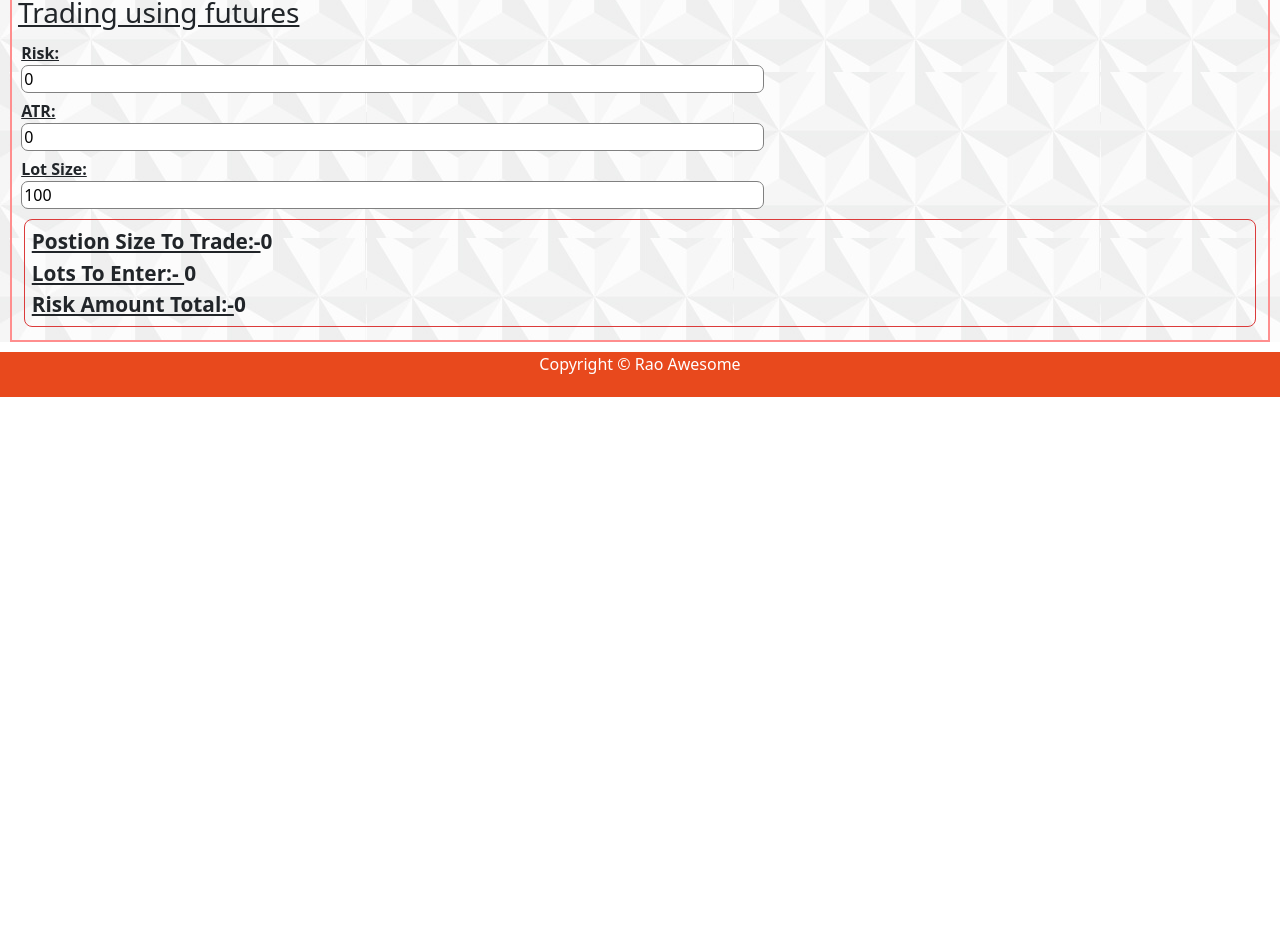
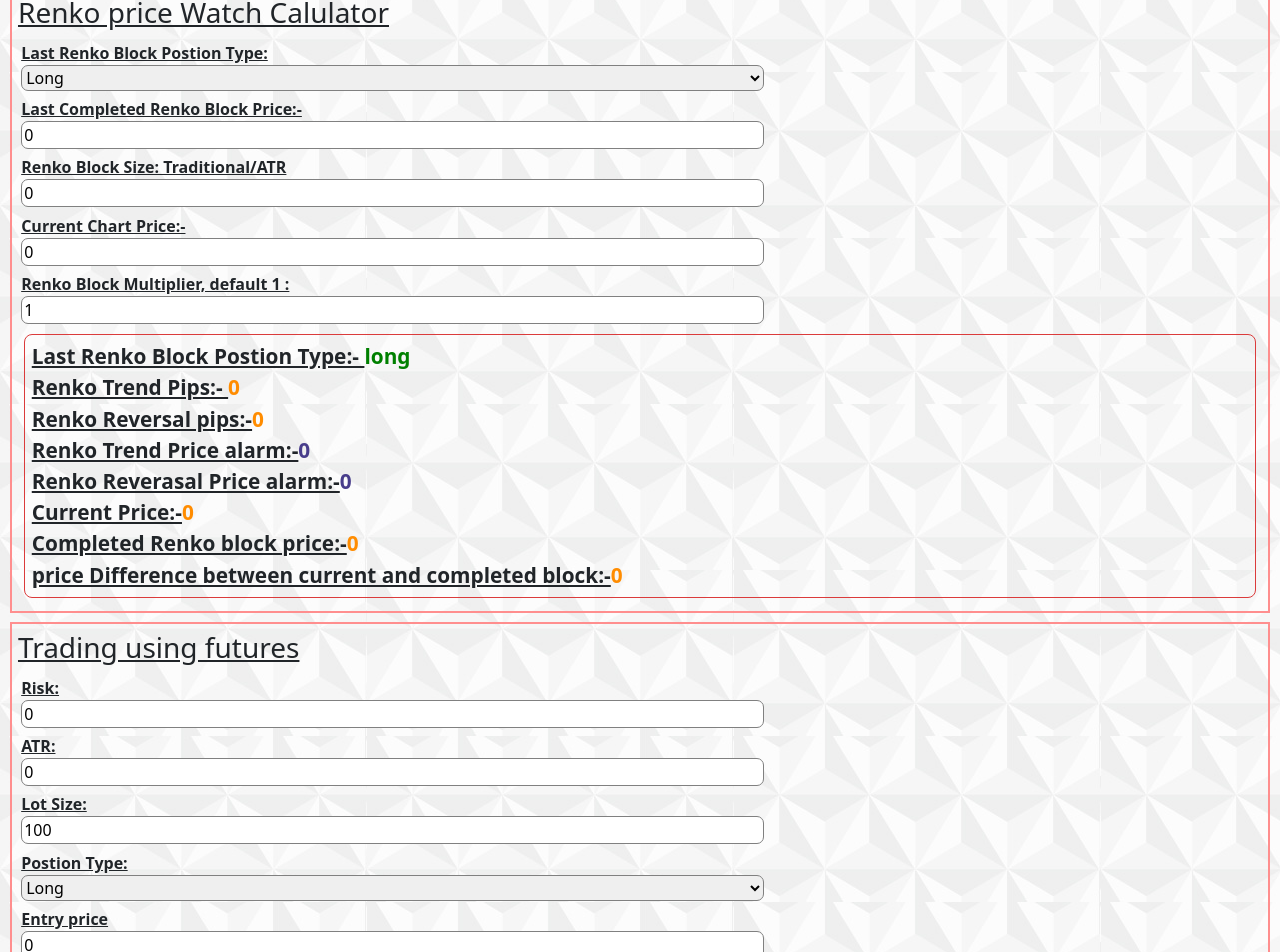
Before and after one commit to parameshwarao/raosblogs, an Angular app: page /tools in a window 1280 px wide. Shown: the part 1184-2136 px from the top of the page. Before the commit the page ends 1581 px from the top, so only its background shows below. Built offline with nearby package versions, Linux system fonts and the light colour scheme.

Commit message:
Add renko watch calculator , added Trade Awareness colors to simply trade

```diff
--- a/src/app/tools-module/risk-mangement/risk-mangement.component.html
+++ b/src/app/tools-module/risk-mangement/risk-mangement.component.html
@@ -96,6 +96,95 @@
   </div>
 </div>
 
+
+<!--Trading using At the Money Option-->
+
+<!--Renko price Watch Calulator-->
+
+<div class="tools-block">
+  <h3 class="trade-type">Renko price Watch Calulator</h3>
+
+  <div class="input_bloc">
+    <div>
+      <span class="inputLabel">Last Renko Block Postion Type: </span>
+    </div>
+    <select class="inputbox" [(ngModel)]="LastCompletedBlockType" (change)="calculateRenkoWatch()">
+      <option Value="long">Long</option>
+      <option Value="short">Short</option>
+    </select>
+  </div>
+
+  <div class="input_bloc">
+    <div>
+      <span class="inputLabel">Last Completed Renko Block Price:- </span>
+    </div>
+    <div>
+      <input class="inputbox" type="number" [(ngModel)]="LastCompletedBlockPrice" (change)="calculateRenkoWatch()" />
+    </div>
+  </div>
+
+  <div class="input_bloc">
+    <div>
+      <span class="inputLabel">Renko Block Size: Traditional/ATR </span>
+    </div>
+    <div>
+      <input class="inputbox" type="number" [(ngModel)]="renkoBlockSize" (change)="calculateRenkoWatch()" />
+    </div>
+  </div>
+
+  <div class="input_bloc">
+    <div>
+      <span class="inputLabel">Current Chart Price:- </span>
+    </div>
+    <div>
+      <input class="inputbox" type="number" [(ngModel)]="CurrentPrice" (change)="calculateRenkoWatch()" />
+    </div>
+  </div>
+
+  <div class="input_bloc">
+    <div>
+      <span class="inputLabel">Renko Block Multiplier, default 1 : </span>
+    </div>
+    <div>
+      <input class="inputbox" type="number" [(ngModel)]="renkoBlockMultiplier" (change)="calculateRenkoWatch()" />
+    </div>
+  </div>
+
+  <div class="calculation-block">
+    <div>
+      <span class="displayLabel">Last Renko Block Postion Type:- </span><span [ngClass]="{'stoploss': LastCompletedBlockType === 'short', 'takeProfit' : LastCompletedBlockType === 'long' }">{{LastCompletedBlockType}}</span>
+    </div>
+    <div>
+      <span class="displayLabel">Renko Trend Pips:- </span><span class="renkoInfo">{{renkoTrendPips}}</span>
+    </div>
+    <div>
+      <span class="displayLabel">Renko Reversal pips:-</span><span class="renkoInfo">{{renkoReversalPips}}</span>
+    </div>
+    <div>
+      <span class="displayLabel">Renko Trend Price alarm:-</span><span class="renkoAlarm">{{renkoTrendPrice}}</span>
+    </div>
+    <div>
+      <span class="displayLabel">Renko Reverasal Price alarm:-</span><span class="renkoAlarm">{{renkoReversalPrice}}</span>
+    </div>
+
+    <div>
+      <span class="displayLabel">Current Price:-</span><span class="renkoInfo">{{CurrentPrice}}</span>
+    </div>
+    <div>
+      <span class="displayLabel">Completed Renko block price:-</span><span class="renkoInfo">{{LastCompletedBlockPrice}}</span>
+    </div>
+    <div>
+      <span class="displayLabel">price Difference between current and completed block:-</span><span class="renkoInfo">{{spreadDifference}}</span>
+    </div>
+
+  </div>
+
+</div>
+<!--Renko price Watch Calulator-->
+
+
+<!--trade using Futures-->
+
 <div class="tools-block">
   <h3 class="trade-type">Trading using futures</h3>
 
@@ -123,7 +212,33 @@
     </div>
   </div>
 
+  <div class="input_bloc">
+    <div>
+      <span class="inputLabel">Postion Type: </span>
+    </div>
+    <div>
+      <select class="inputbox" type="number" [(ngModel)]="EntryType" (change)="calculate()">
+        <option Value="long">Long</option>
+        <option Value="short">Short</option>
+      </select>
+    </div>
+  </div>
+
+  <div class="input_bloc">
+    <div>
+      <span class="inputLabel">Entry price </span>
+    </div>
+    <div>
+      <input class="inputbox" type="number" [(ngModel)]="SpotEntryPrice" (change)="calculate()" />
+    </div>
+  </div>
+
+
+
   <div class="calculation-block">
+    <div>
+      <span class="displayLabel">Entry Postion Type:-</span><span [ngClass]="{'stoploss': EntryType === 'short', 'takeProfit' : EntryType === 'long' }">{{EntryType}}</span>
+    </div>
     <div>
       <span class="displayLabel">Postion Size To Trade:-</span><span class="calculatedValueDisplay">{{postionToEnter}}</span>
     </div>
@@ -133,6 +248,21 @@
     <div>
       <span class="displayLabel">Risk Amount Total:-</span><span class="calculatedValueDisplay">{{actualRisk}}</span>
     </div>
+    <div>
+      <span class="displayLabel">Risk pips:-</span><span class="calculatedValueDisplay">{{riskATR}}</span>
+    </div>
+    <div>
+      <span class="displayLabel">TakeProfit pips:-</span><span class="calculatedValueDisplay">{{ATRvalue}}</span>
+    </div>
+    <div>
+      <span class="displayLabel">StopLoss price:-</span><span class="stoploss">{{StopLossSpotPrice}}</span>
+    </div>
+    <div>
+      <span class="displayLabel">Takeprofit price:-</span><span class="takeProfit">{{TakeProfitSpotPrice}}</span>
+    </div>
   </div>
 
+
+
 </div>
+  <!--trade using Futures-->
--- a/src/app/tools-module/risk-mangement/risk-mangement.component.scss
+++ b/src/app/tools-module/risk-mangement/risk-mangement.component.scss
@@ -49,6 +49,16 @@
   color:green;
 }
 
+.renkoInfo{
+  @include commonDisplayLabel;
+  color:darkorange;
+}
+
+.renkoAlarm{
+  @include commonDisplayLabel;
+  color:darkslateblue;
+}
+
 .calculation-block{
     border: 1px solid #db3b3b;
     padding: 0.4em;
@@ -59,6 +69,8 @@
 .calculatedValueDisplay{
   @include commonDisplayLabel;
 }
+
+
 
 $AbsoluteButtonColor:#71d6cd;
 .showAbsoluteCalculation{
--- a/src/app/tools-module/risk-mangement/risk-mangement.component.ts
+++ b/src/app/tools-module/risk-mangement/risk-mangement.component.ts
@@ -6,12 +6,12 @@
   styleUrls: ['./risk-mangement.component.scss']
 })
 export class RiskMangementComponent implements OnInit {
-@Input() showAbsoluteCalculation:boolean = false;
+  @Input() showAbsoluteCalculation: boolean = false;
   /*
   * future calculation
   */
 
-  @Input () lotSize: number = 100;
+  @Input() lotSize: number = 100;
   riskAmount: number = 0;
   riskATR: number = 0;
   pipRate: number = 0;
@@ -19,6 +19,12 @@
   lotsToEnter: number = 0;
   ATRvalue: number = 0;
   actualRisk: number = 0;
+
+  SpotEntryPrice: number = 0;
+  EntryType: "long" | "short" = "long";
+  TakeProfitSpotPrice: number = 0;
+  StopLossSpotPrice: number = 0;
+
 
   /**
    * option calculation
@@ -37,12 +43,41 @@
   option_positionSizeToEnter: number = 0;
   option_ActualRisk: number = 0;
 
+  /**
+   * Renko Price action Watch calculator
+   */
+
+  renkoBlockSize: number = 0;
+  renkoBlockMultiplier: number = 1;
+  LastCompletedBlockPrice: number = 0;
+  CurrentPrice: number = 0;
+  spreadDifference: number = 0;
+  LastCompletedBlockType: "long" | "short" = "long";
+  renkoTrendPips: number = 0;
+  renkoReversalPips: number = 0;
+  renkoTrendPrice: number = 0;
+  renkoReversalPrice: number = 0;
+
   calculate() {
     this.riskATR = 1.5 * this.ATRvalue;
     this.pipRate = this.riskAmount / this.riskATR;
     this.lotsToEnter = this.pipRate / this.lotSize;
     this.postionToEnter = Math.floor(this.lotsToEnter);
     this.actualRisk = this.postionToEnter * this.lotSize * this.riskATR;
+    if (this.SpotEntryPrice != 0) {
+      if (this.EntryType == "long") {
+        this.TakeProfitSpotPrice = this.SpotEntryPrice + this.ATRvalue;
+        this.StopLossSpotPrice = this.SpotEntryPrice - this.riskATR;
+
+      }
+      else if (this.EntryType == "short") {
+        this.TakeProfitSpotPrice = this.SpotEntryPrice - this.ATRvalue;
+        this.StopLossSpotPrice = this.SpotEntryPrice + this.riskATR;
+
+      }
+
+
+    }
   }
 
   calculateOption() {
@@ -57,6 +92,36 @@
       this.option_lotsToEnter * this.lotSize * this.option_riskATRPips;
   }
 
+
+  calculateRenkoWatch() {
+    if (this.LastCompletedBlockType == "long") {
+      //calculate pips
+      this.renkoTrendPips = (this.renkoBlockSize) * this.renkoBlockMultiplier;
+      this.renkoReversalPips = (2 * this.renkoBlockSize) * this.renkoBlockMultiplier;
+
+      //calculate price
+      this.renkoTrendPrice = this.LastCompletedBlockPrice + this.renkoTrendPips;
+      this.renkoReversalPrice = this.LastCompletedBlockPrice - this.renkoReversalPips;
+
+
+
+    }
+    else if (this.LastCompletedBlockType == "short") {
+      //calculate pips
+      this.renkoTrendPips = (this.renkoBlockSize) * this.renkoBlockMultiplier;
+      this.renkoReversalPips = (2 * this.renkoBlockSize) * this.renkoBlockMultiplier;
+
+
+      //calculate price
+      this.renkoTrendPrice = this.LastCompletedBlockPrice - this.renkoTrendPips;
+      this.renkoReversalPrice = this.LastCompletedBlockPrice + this.renkoReversalPips;
+
+
+    }
+
+    this.spreadDifference = this.CurrentPrice - this.LastCompletedBlockPrice;
+  }
+
   constructor() { }
 
   ngOnInit(): void {
```
